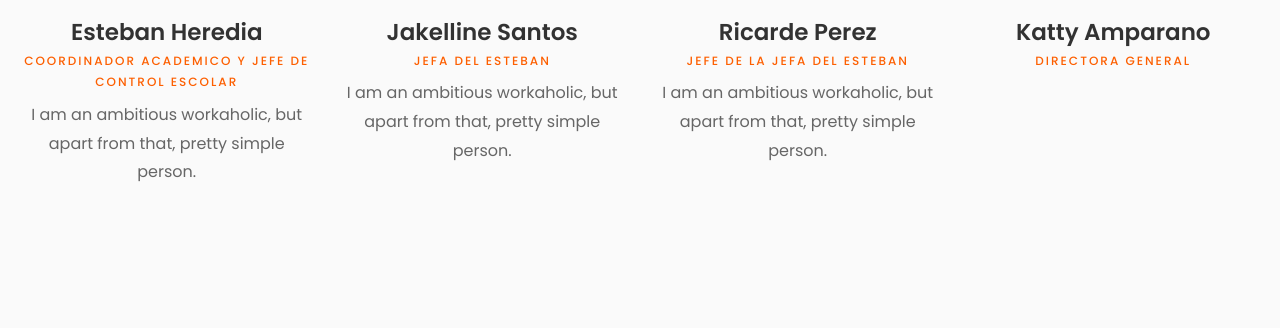
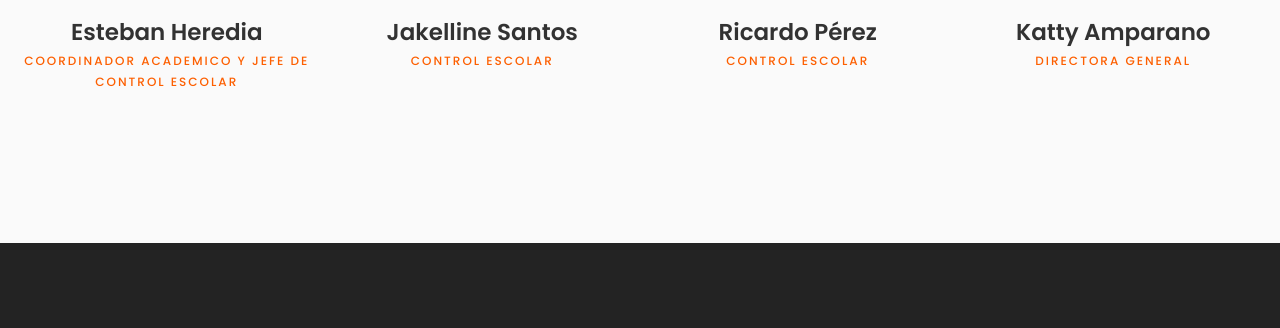
Before and after one commit to comunicacionLobos/webapgeLobos, a PHP site: page /administrativos.php in a window 1280 px wide. Shown: the part 1513-1841 px from the top of the page. Run offline with PHP 8.4, Linux system fonts and the light colour scheme; some libraries are stand-ins or nearby versions; some web fonts are replaced.

Commit message:
estaban y ricardo

```diff
--- a/administrativos.php
+++ b/administrativos.php
@@ -127,21 +127,12 @@
 				<div class="col-md-6 col-lg-3 ftco-animate">
 					<div class="staff">
 						<div class="img-wrap d-flex align-items-stretch">
-							<div class="img align-self-stretch" style="background-image: url(images/teacher-5.jpg);">
+							<div class="img align-self-stretch" style="background-image: url(images/estebanacademico.jpg);">
 							</div>
 						</div>
 						<div class="text pt-3 text-center">
 							<h3>Esteban Heredia</h3>
 							<span class="position mb-2">Coordinador Academico y jefe de Control escolar</span>
-							<div class="faded">
-								<p>I am an ambitious workaholic, but apart from that, pretty simple person.</p>
-								<ul class="ftco-social text-center">
-									<li class="ftco-animate"><a href="#"><span class="icon-twitter"></span></a></li>
-									<li class="ftco-animate"><a href="#"><span class="icon-facebook"></span></a></li>
-									<li class="ftco-animate"><a href="#"><span class="icon-google-plus"></span></a></li>
-									<li class="ftco-animate"><a href="#"><span class="icon-instagram"></span></a></li>
-								</ul>
-							</div>
 						</div>
 					</div>
 				</div>
@@ -153,37 +144,19 @@
 						</div>
 						<div class="text pt-3 text-center">
 							<h3>Jakelline Santos</h3>
-							<span class="position mb-2">Jefa del Esteban</span>
-							<div class="faded">
-								<p>I am an ambitious workaholic, but apart from that, pretty simple person.</p>
-								<ul class="ftco-social text-center">
-									<li class="ftco-animate"><a href="#"><span class="icon-twitter"></span></a></li>
-									<li class="ftco-animate"><a href="#"><span class="icon-facebook"></span></a></li>
-									<li class="ftco-animate"><a href="#"><span class="icon-google-plus"></span></a></li>
-									<li class="ftco-animate"><a href="#"><span class="icon-instagram"></span></a></li>
-								</ul>
-							</div>
+							<span class="position mb-2">Control Escolar</span>
 						</div>
 					</div>
 				</div>
 				<div class="col-md-6 col-lg-3 ftco-animate">
 					<div class="staff">
 						<div class="img-wrap d-flex align-items-stretch">
-							<div class="img align-self-stretch" style="background-image: url(images/staff-3.jpg);">
+							<div class="img align-self-stretch" style="background-image: url(images/ricardocontrol.jpg);">
 							</div>
 						</div>
 						<div class="text pt-3 text-center">
-							<h3>Ricarde Perez</h3>
-							<span class="position mb-2">Jefe de la jefa del Esteban</span>
-							<div class="faded">
-								<p>I am an ambitious workaholic, but apart from that, pretty simple person.</p>
-								<ul class="ftco-social text-center">
-									<li class="ftco-animate"><a href="#"><span class="icon-twitter"></span></a></li>
-									<li class="ftco-animate"><a href="#"><span class="icon-facebook"></span></a></li>
-									<li class="ftco-animate"><a href="#"><span class="icon-google-plus"></span></a></li>
-									<li class="ftco-animate"><a href="#"><span class="icon-instagram"></span></a></li>
-								</ul>
-							</div>
+							<h3>Ricardo Pérez</h3>
+							<span class="position mb-2">Control Escolar</span>
 						</div>
 					</div>
 				</div>
```
Also changed, not shown: images/estebanacademico.jpg (added), 1 other file.
